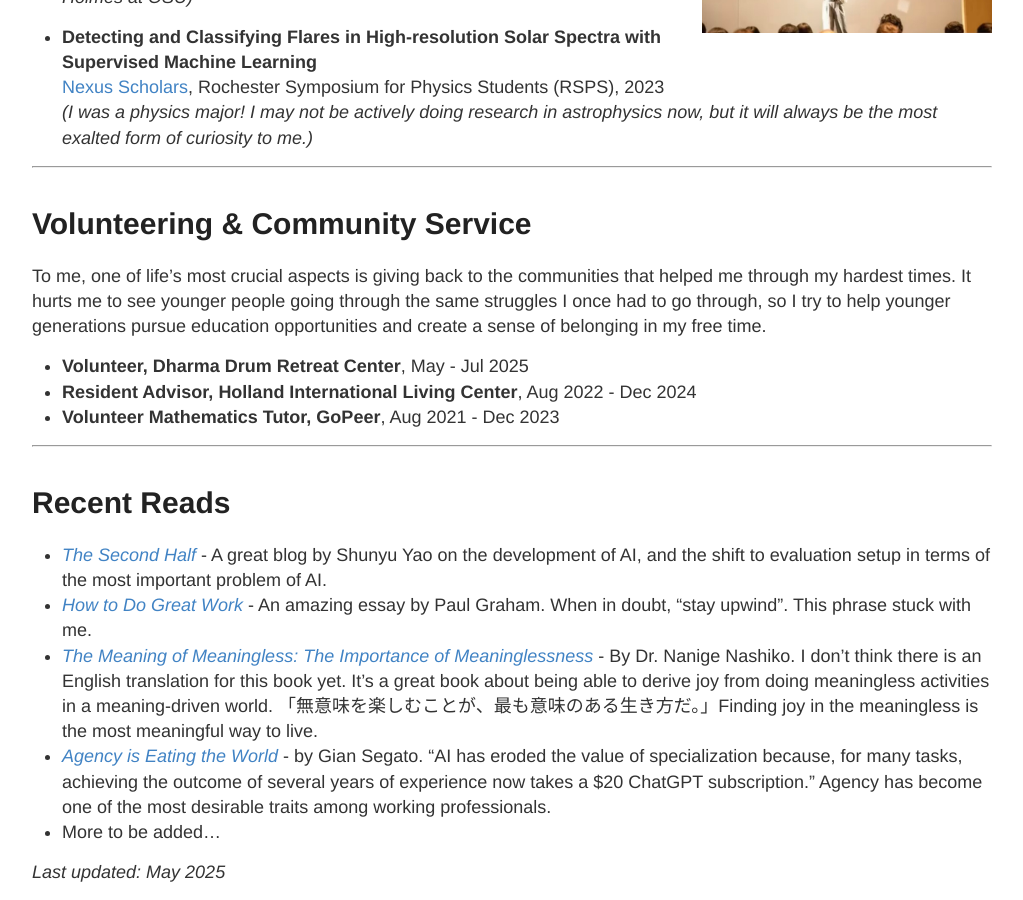
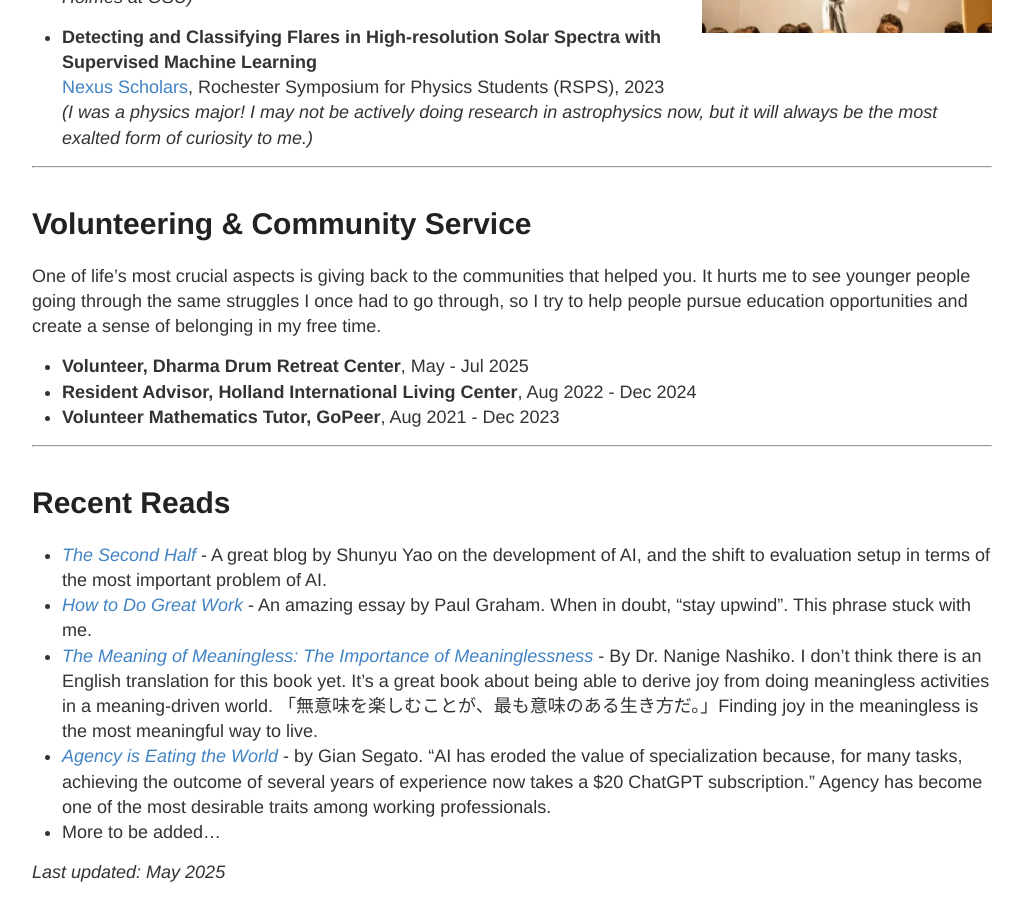
Before and after one commit to nicolehao34/nicolehao34.github.io, a Jekyll site: the page built from index.md, in a window 1280 px wide and 900 px high, scrolled down 2328 px. Shown: the whole window, without its empty margins (128-1151 px from the left). Built offline with Jekyll 4.4.1, drawn with Linux system fonts in a browser that asks for light colours.

Commit message:
Update index.md

```diff
--- a/index.md
+++ b/index.md
@@ -77,7 +77,7 @@ I LOVE pitching and giving speeches! Nothing excites me more than getting on sta
 ------
 
 # Volunteering & Community Service
-To me, one of life's most crucial aspects is giving back to the communities that helped me through my hardest times. It hurts me to see younger people going through the same struggles I once had to go through, so I try to help younger generations pursue education opportunities and create a sense of belonging in my free time.
+One of life's most crucial aspects is giving back to the communities that helped you. It hurts me to see younger people going through the same struggles I once had to go through, so I try to help people pursue education opportunities and create a sense of belonging in my free time.
 
 - **Volunteer, Dharma Drum Retreat Center**, May - Jul 2025
 - **Resident Advisor, Holland International Living Center**, Aug 2022 - Dec 2024
```
